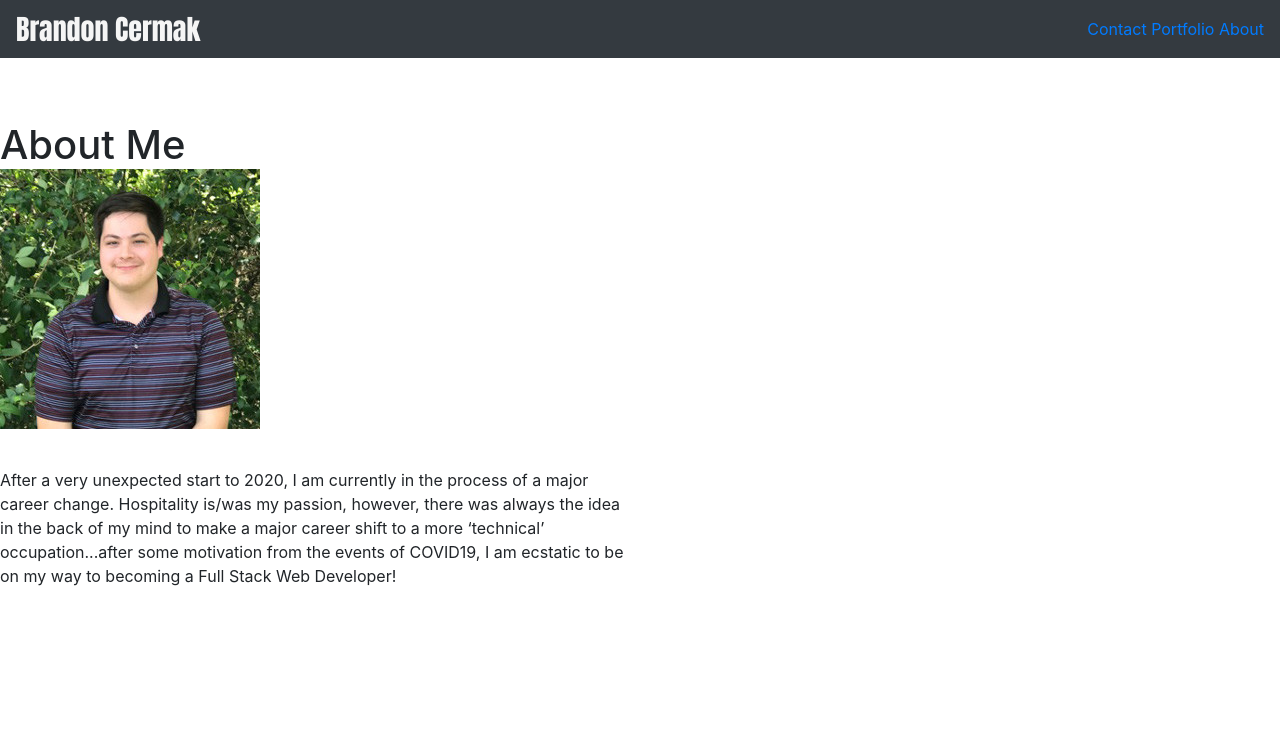
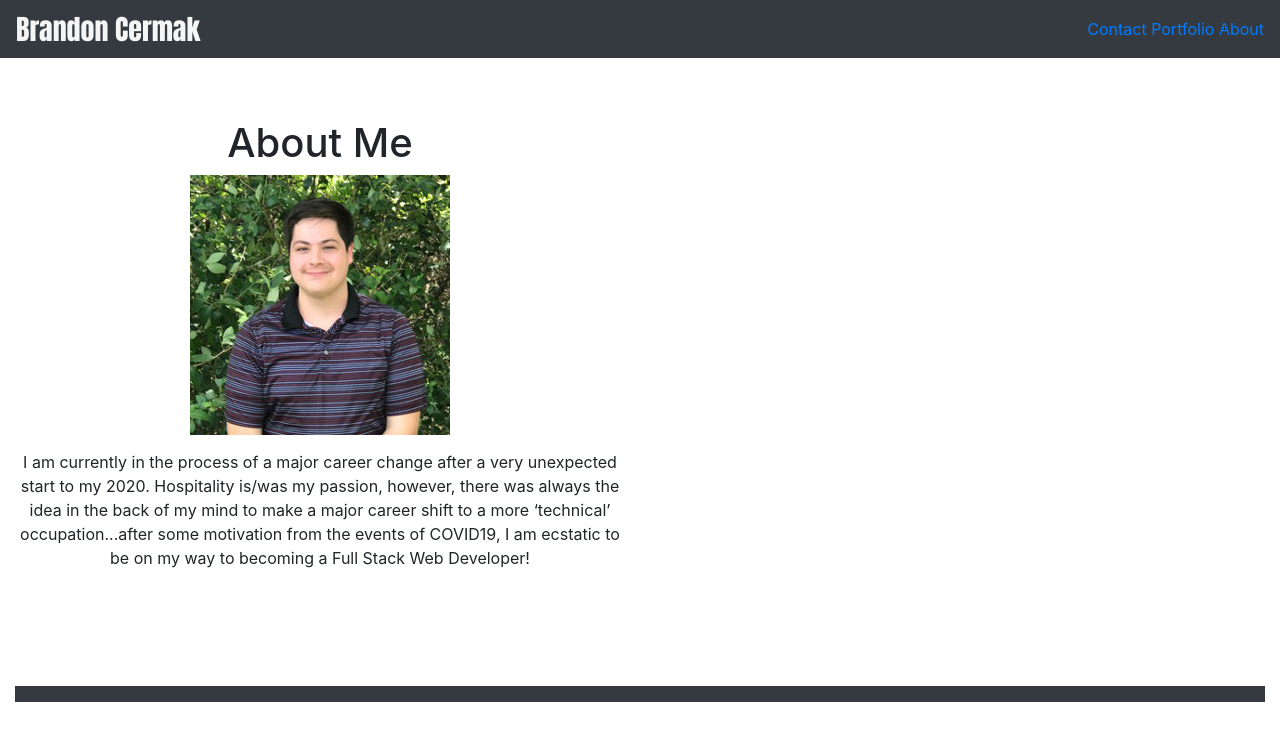
Before and after one commit to bcermak/Homework2, a plain HTML site: page index.html in a window 1280 px wide. Drawn offline with nearby package versions, Linux system fonts and the light colour scheme.

Commit message:
adding footer, cleaning up other components

```diff
--- a/index.html
+++ b/index.html
@@ -13,7 +13,6 @@
 </head>
 
 <body>
-
         <nav class="navbar navbar-dark bg-dark">
 
             <div class="name"> Brandon Cermak </div>
@@ -25,17 +24,40 @@
         </nav>
 
 
-    <div class="row">
+    <div class="aboutme">
         <div class="col-md-6">
-        <h1>About Me <BR CLEAR=”left” /><img src= "Assets/Images/linkedin1.png" alt="discpic1"></h1>
-        <p>After a very unexpected start to 2020, I am currently in the process of a major career change. Hospitality is/was my passion, however, there was always the idea in the back of my mind to make a major career shift to a more ‘technical’ occupation...after some motivation from the events of COVID19, I am ecstatic to be on my way to becoming a Full Stack Web Developer!</p>
+            <h1>About Me <BR CLEAR=”left” />
+        </div>
+
     </div>
 
-
-</div>
+    <div class="img1">
+        <div class="col-md-6">
+            <img src= "Assets/Images/linkedin1.png" alt="discpic1">
 
 
 
+        </div>
+
+
+    </div>
+
+    <div class="paragraph">
+        <div class="col-md-6">
+            <p> I am currently in the process of a major career change after a very unexpected start to my 2020. Hospitality is/was my passion, however, there was always the idea in the back of my mind to make a major career shift to a more ‘technical’ occupation...after some motivation from the events of COVID19, I am ecstatic to be on my way to becoming a Full Stack Web Developer!</p>
+        </div>
+
+    </div>
+
+   <div class="footer1">
+    <div class="col-md-12">
+        <nav class="navbar navbar-dark bg-dark">
+
+          </nav>
+
+    </div>
+
+   </div>
 
 
 </body>
--- a/style.css
+++ b/style.css
@@ -1,5 +1,9 @@
-.form-group {
-    padding-left: 40px;
+.form1{
+        width: 350px;
+        border: 15px solid rgb(0, 113, 128);
+        padding: 50px;
+        margin: 20px;
+
 }
 .btn-primary {
     margin-left: 40px;
@@ -25,12 +29,12 @@ ul {
 
   h1 {
       padding-top: 10%;
-      padding-bottom: 5%;
+
 
   }
 
   p {
-      text-align: left;
+      text-align: center;
 
   }
 .portfolio { text-align: center;
@@ -38,3 +42,24 @@ ul {
     font-weight: 600;
     font-family: Verdana, Geneva, Tahoma, sans-serif;
 }
+.aboutme {text-align: center;
+
+}
+.img1 {
+text-align: center;
+}
+.projectA {
+    text-align: center;
+}
+.projectB {
+    text-align: center;
+}
+.projectC {
+    text-align: center;
+}
+.footer1 {
+    padding-top: 100px;
+}
+.paragraph {
+    padding-top: 15px;
+}
```
Also changed, not shown: contact.html (+13 -1 lines), portfolio.html (+13 -3 lines).
